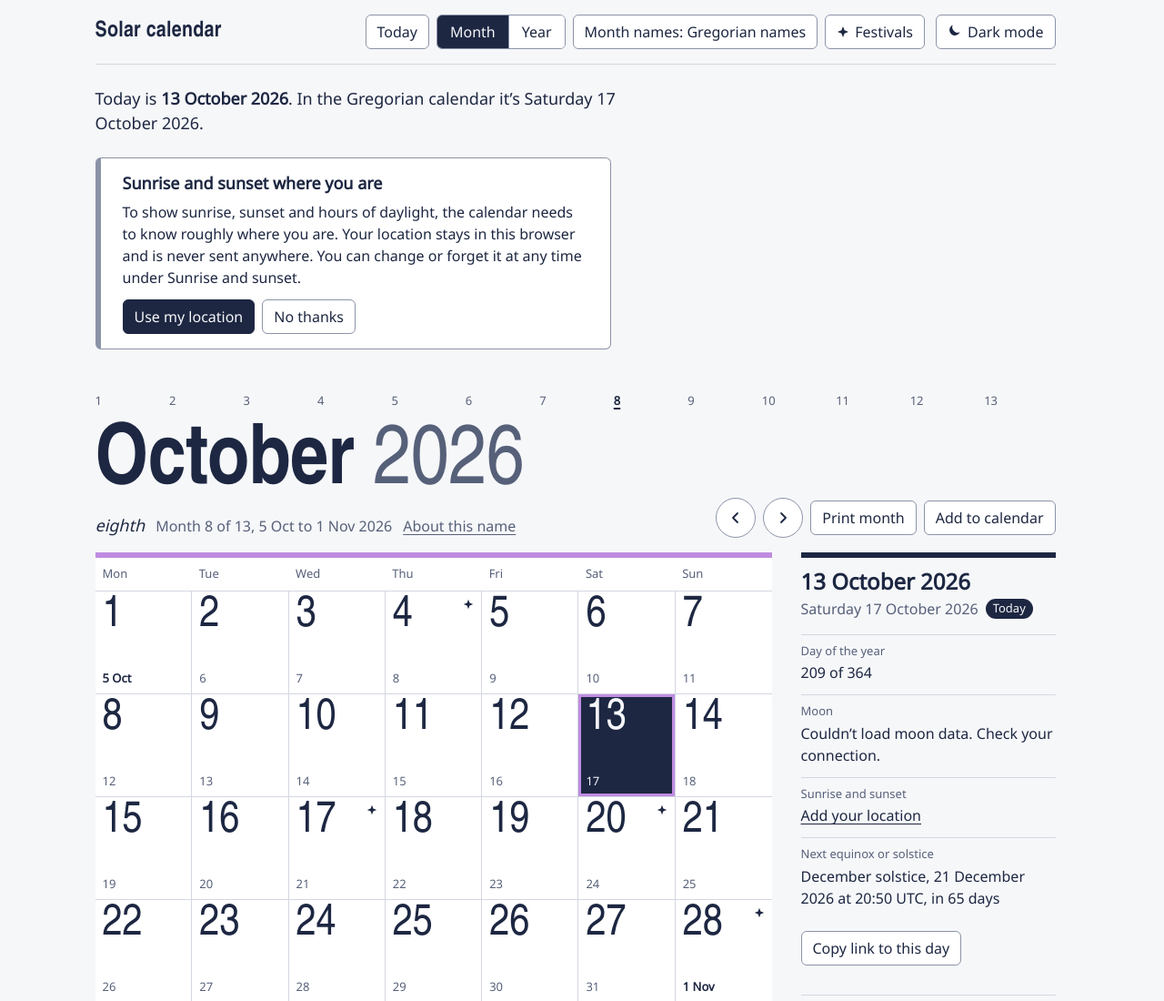
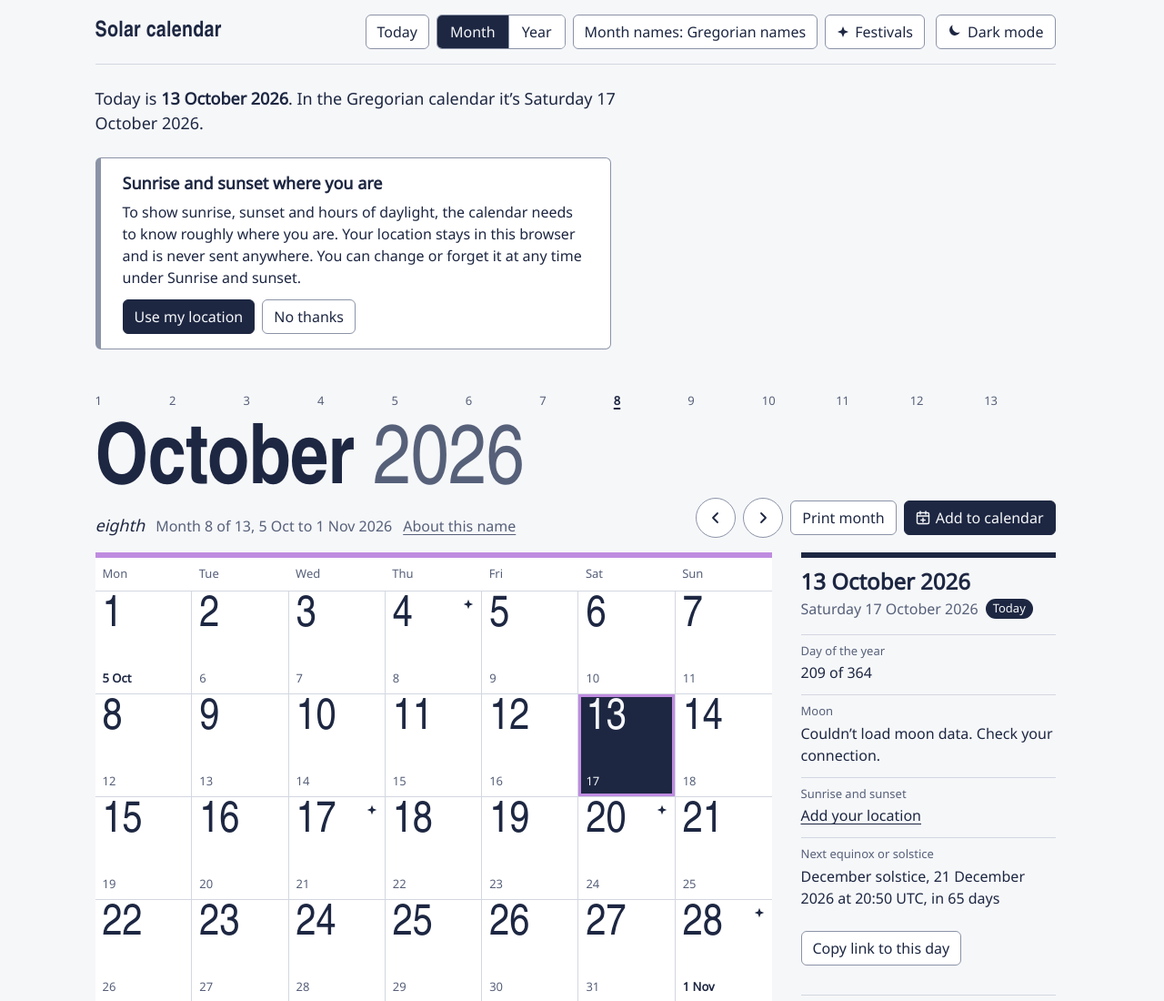
Before and after one commit to tomgould/solar-calendar, a website built with Vite: page index.html in a window 1280 px wide. Shown: the top 1100 px of the page at 91% size. Built offline with nearby package versions, Linux system fonts and the light colour scheme; a web font is replaced by a local one.

Commit message:
Make Add to calendar stand out: a dark button with a calendar icon

```diff
--- a/index.html
+++ b/index.html
@@ -80,7 +80,7 @@
             <button type="button" class="step" id="prev-month" aria-label="Previous month"></button>
             <button type="button" class="step" id="next-month" aria-label="Next month"></button>
             <button type="button" class="button" id="print-month">Print month</button>
-            <button type="button" class="button" data-add-to-calendar>Add to calendar</button>
+            <button type="button" class="button button-strong calendar-button" data-add-to-calendar><svg viewBox="0 0 16 16" width="16" height="16" aria-hidden="true" focusable="false"><rect x="1.5" y="2.5" width="13" height="12" rx="1.5" fill="none" stroke="currentColor" stroke-width="1.4"/><path d="M1.5 6h13M5 1v3M11 1v3M8 8.2v4.6M5.7 10.5h4.6" fill="none" stroke="currentColor" stroke-width="1.4" stroke-linecap="round"/></svg> Add to calendar</button>
           </div>
         </div>
         <div class="month-body">
@@ -136,7 +136,7 @@
             <button type="button" class="step" id="prev-year" aria-label="Previous year"></button>
             <button type="button" class="step" id="next-year" aria-label="Next year"></button>
             <button type="button" class="button" id="print-year">Print year</button>
-            <button type="button" class="button" data-add-to-calendar>Add to calendar</button>
+            <button type="button" class="button button-strong calendar-button" data-add-to-calendar><svg viewBox="0 0 16 16" width="16" height="16" aria-hidden="true" focusable="false"><rect x="1.5" y="2.5" width="13" height="12" rx="1.5" fill="none" stroke="currentColor" stroke-width="1.4"/><path d="M1.5 6h13M5 1v3M11 1v3M8 8.2v4.6M5.7 10.5h4.6" fill="none" stroke="currentColor" stroke-width="1.4" stroke-linecap="round"/></svg> Add to calendar</button>
           </div>
         </div>
         <div class="table-scroll" role="region" aria-labelledby="year-title" tabindex="0">
--- a/src/styles/app.css
+++ b/src/styles/app.css
@@ -156,7 +156,7 @@ a { color: inherit; text-underline-offset: 3px; }
   font: 800 var(--step-3) / 1 var(--font-display); letter-spacing: 0.01em; text-decoration: none;
 }
 .controls { display: flex; flex-wrap: wrap; gap: var(--space-2); align-items: center; }
-.theme-button, .festivals-button { display: inline-flex; align-items: center; gap: 6px; }
+.theme-button, .festivals-button, .calendar-button { display: inline-flex; align-items: center; gap: 6px; }
 .narrow-only { display: none; }
 
 /* Phones: the wordmark and theme toggle share a row, the controls get their own */
```
